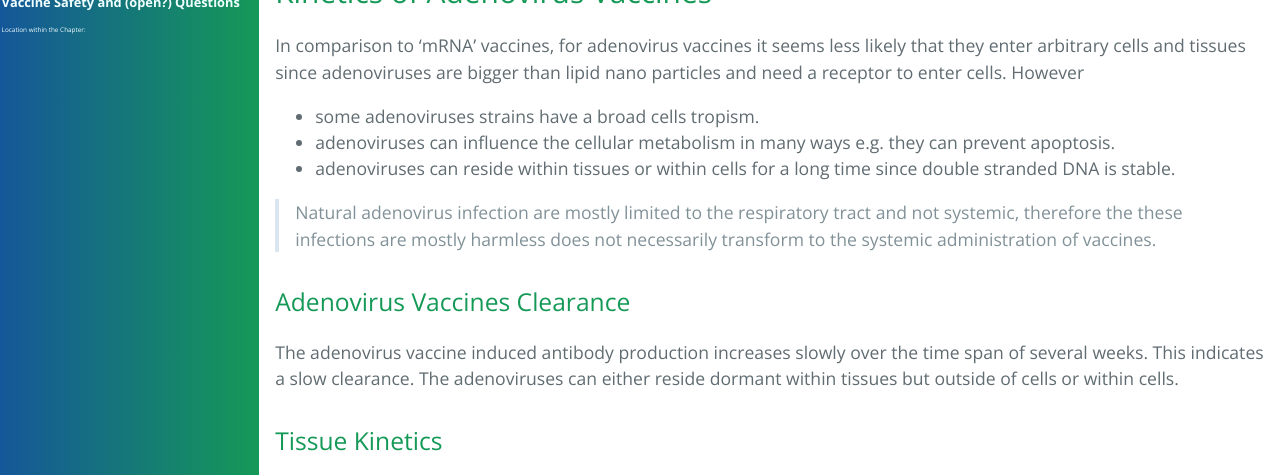
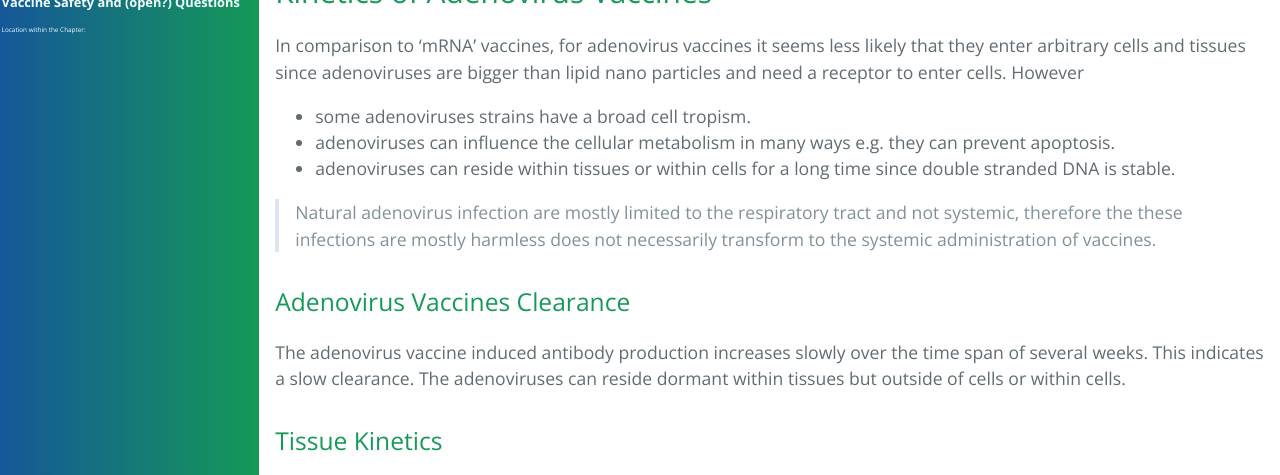
Before and after one commit to forestgrape/coronavirus, a Jekyll site: the page built from 10_vaccines/vaccine_safety.md, in a window 1280 px wide and 900 px high, scrolled down 7996 px. Shown: the part 156-631 px from the top of the window. Built offline with Jekyll 4.4.1, drawn with Linux system fonts in a browser that asks for light colours; our own code applies the rules of GitHub Pages for plain Markdown files; some of the changed text lies outside the part shown.

Commit message:
spelling

```diff
--- a/10_vaccines/vaccine_safety.md
+++ b/10_vaccines/vaccine_safety.md
@@ -44,7 +44,7 @@
 In conclusion, the safety of vaccines can only be ensured by symptoms if a thorough understanding of their behavior in the body is known.
 
 ## Recent Updates
-* 23.7 Extended list of speculative adverse effects:
+* 23.7.: Extended list of speculative adverse effects:
 	- Intramuscular administrated Adenovirus vaccine may increase the cancer risk (depends on the adenovirus strain, mainly whether they enter replication capable cells).
 	- 'mRNA vaccines' if they have a tropism for the ovaries, they may damage some follicles. Effect could be similar to some years of smoking, which also can damage the follicles.
 
@@ -184,14 +184,14 @@
 
 ### Kinetics of Adenovirus Vaccines
 In comparison to 'mRNA' vaccines, for adenovirus vaccines it seems less likely that they enter arbitrary cells and tissues since adenoviruses are bigger than lipid nano particles and need a receptor to enter cells. However
-* some adenoviruses strains have a broad cells tropism.
+* some adenoviruses strains have a broad cell tropism.
 * adenoviruses can influence the cellular metabolism in many ways e.g. they can prevent apoptosis.
 * adenoviruses can reside within tissues or within cells for a long time since double stranded DNA is stable.
 
 > Natural adenovirus infection are mostly limited to the respiratory tract and not systemic, therefore the these infections are mostly harmless does not necessarily transform to the systemic administration of vaccines.
 
 #### Adenovirus Vaccines Clearance
-The adenovirus vaccine induced antibody production increases slowly over the time span of several weeks. This indicates a slow clearance. The adenoviruses can either reside dormant within tissues but outside of cells or within cells.
+The adenovirus vaccine induced antibody production increases slowly over the time span of several weeks. This indicates a slow clearance. The adenoviruses can reside dormant within tissues but outside of cells or within cells.
 
 #### Tissue Kinetics
 Which tissues are entered? Which share of the administrated dose remains in the muscle, which share is distributed?
```
Also changed, not shown: other parts of 10_vaccines/vaccine_safety.md (+1 -1 lines).
